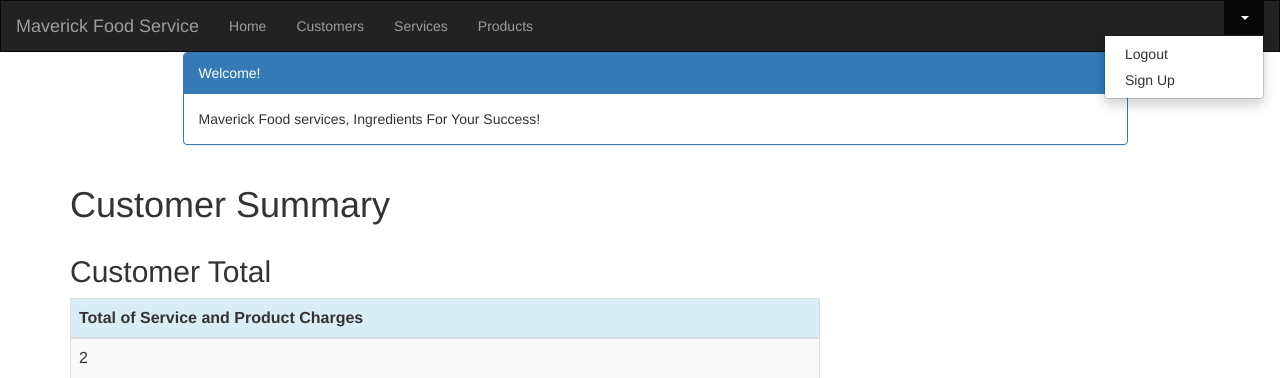
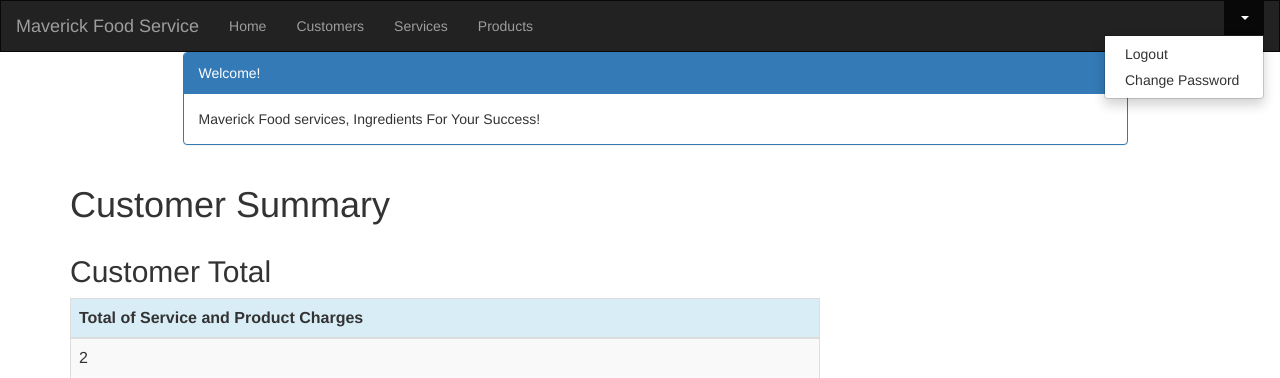
Before and after one commit to NainsiKamthan/mfscrm, a Django app: page /customer/1/summary/ in a window 1280 px wide, after a click that opens the changed part. Shown: the top 378 px of the page. Run offline with Django 3.2, Linux system fonts and the light colour scheme; a user stored in the database is signed in; tables that the repository leaves empty hold one stand-in row (values such as "Sample post"); some libraries are stand-ins or nearby versions.

Commit message:
Change password settings

```diff
--- a/crm/templates/crm/Summary.html
+++ b/crm/templates/crm/Summary.html
@@ -19,11 +19,9 @@
     <h1 style="padding-left: 15Px">Customer Summary</h1>
 </div>
 
-    </script>
     <div class="row">
         <h2 style="padding-left: 15Px">Customer Total</h2>
     </div>
-    {% with ans=sum_service_charge.service_charge__sum|add:sum_product_charge.charge__sum %}
     <table class="table table-striped table-bordered table-hover">
         <thead>
             <tr class="bg-info">
@@ -32,12 +30,12 @@
         </thead>
         <tbody>
             <tr>
-                <td>{{ ans|intcomma }}</td>
+                <td>{{ sum_service_charge.service_charge__sum |addition:sum_product_charge.charge__sum|intcomma }}</td>
 
             </tr>
         </tbody>
     </table>
-    {% endwith %}
+
     <div class="row">
         <h2 style="padding-left: 15Px">Service Information</h2>
     </div>
--- a/crm/templates/crm/base.html
+++ b/crm/templates/crm/base.html
@@ -83,11 +83,12 @@
                         </a>
                         <ul class="dropdown-menu" role="menu">
                             <li><a href="{% url 'logout' %}"><i class="fa fa-btn fa-sign-out"></i>Logout</a></li>
-                            <li><a href="{% url 'crm:register' %}">Sign Up</a></li>
+                            <li><a href="{% url 'crm:password_change' %}">Change Password</a></li>
                         </ul>
                     </li>
                 {% else %}
                     <li><a href="{% url 'login' %}"><span class="glyphicon glyphicon-log-in"></span> Login</a></li>
+                    <!-- <li><a href="{% url 'crm:register' %}">Sign Up</a></li> -->
                 {% endif %}
             </ul>
         </div>
--- a/crm/urls.py
+++ b/crm/urls.py
@@ -1,6 +1,7 @@
 from django.conf.urls import url
 from . import views
 from django.urls import path, re_path
+from django.contrib.auth.views import password_change, password_change_done
 
 app_name = 'crm'
 urlpatterns = [
@@ -20,4 +21,6 @@ urlpatterns = [
     path('product/<int:pk>/delete/', views.product_delete, name='product_delete'),
     path('customer/<int:pk>/summary/', views.summary, name='summary'),
     path('register', views.register, name='register'),
+    url(r'^password-change/$', password_change, {'post_change_redirect': '/password-change/done/'}, name='password_change'),
+    url(r'^password-change/done/$', password_change_done, name='password_change_done')
 ]
```
